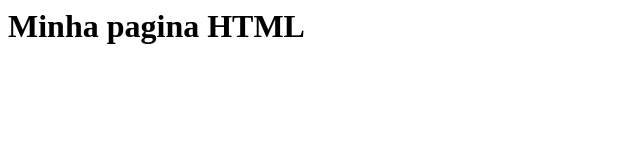
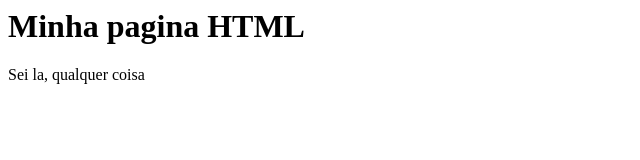
Before and after one commit to audreypujolbarbin/gama-no-github, a plain HTML site: page index.html in a window 1280 px wide. Shown: the whole page, without its empty margins (0-640 px from the left). Drawn offline with Linux system fonts and the light colour scheme.

Commit message:
outro commit, desta vez em master

```diff
--- a/index.html
+++ b/index.html
@@ -1,5 +1,6 @@
 <html>
     <body>
         <h1> Minha pagina HTML</h1>
+        <p>Sei la, qualquer coisa</p>
     </body>
 </html>
```
